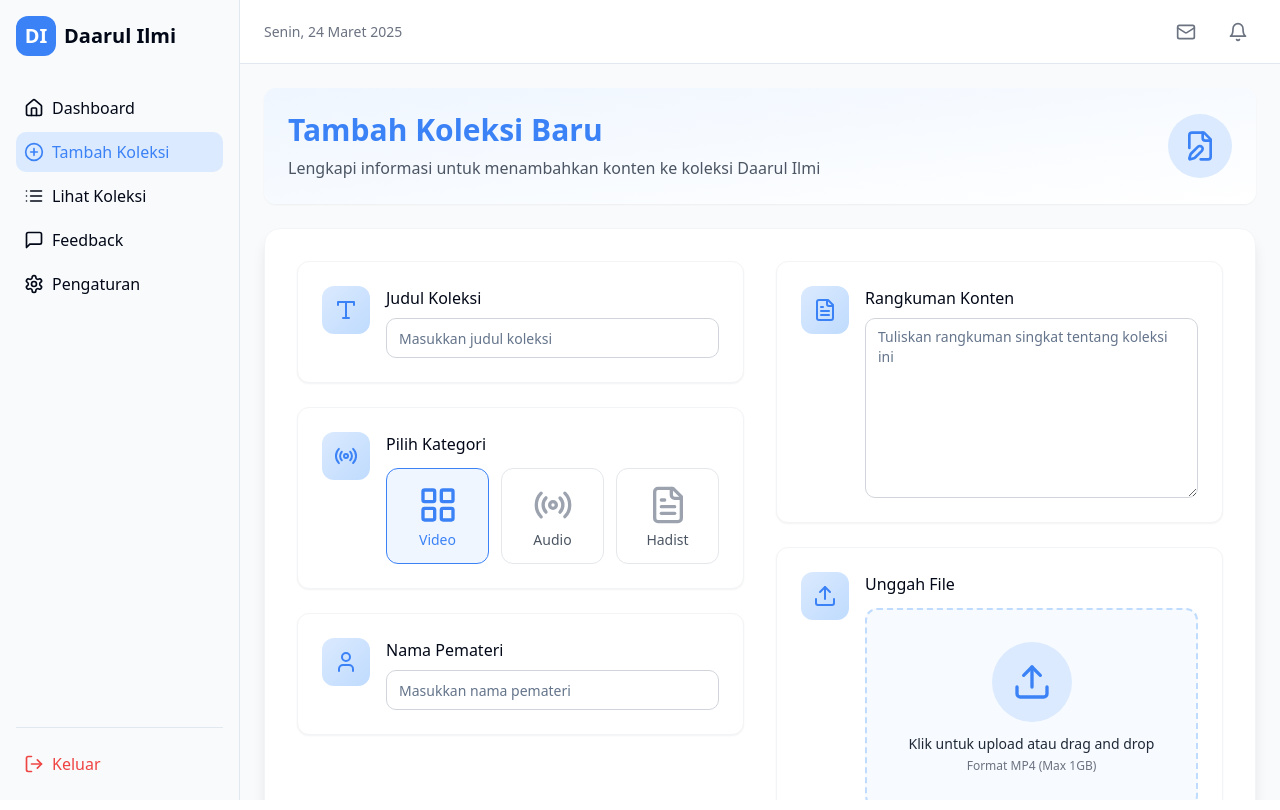
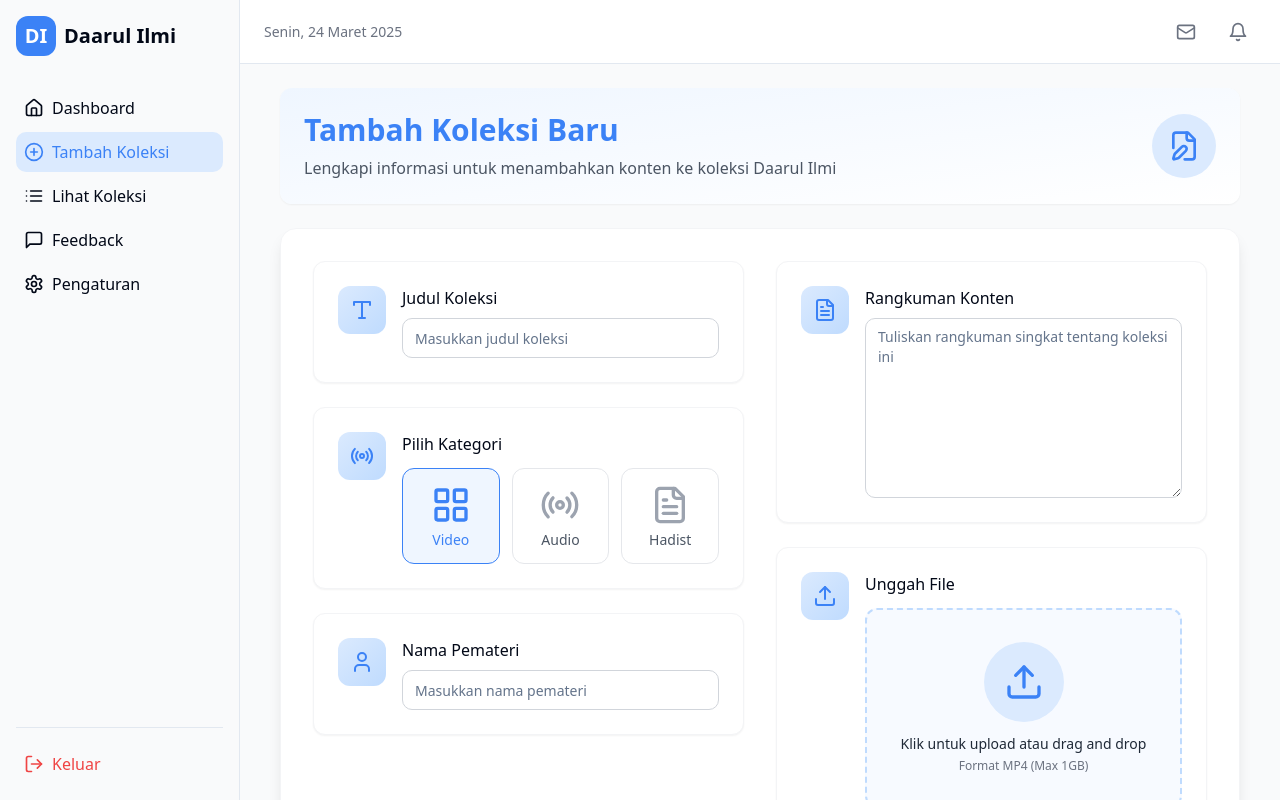
Before and after one commit to aprilita-ls/ilmi-collection-manager, a React (Vite) app: page /tambah-koleksi in a window 1280 px wide. Built offline with nearby package versions, Linux system fonts and the light colour scheme.

Commit message:
Fix: Equalize form column sizes
Ensure form columns have equal sizes for better layout.

```diff
--- a/src/pages/TambahKoleksi.tsx
+++ b/src/pages/TambahKoleksi.tsx
@@ -183,7 +183,7 @@ const TambahKoleksi = () => {
 
   return (
     <DashboardLayout>
-      <div className="max-w-6xl mx-auto space-y-6">
+      <div className="max-w-6xl mx-auto px-4 space-y-6">
         {/* Page Header */}
         <div className="flex items-center justify-between bg-gradient-to-br from-blue-50 to-white p-6 rounded-xl shadow-sm">
           <div>
@@ -198,9 +198,9 @@ const TambahKoleksi = () => {
         {/* Main Form Container */}
         <Card className="p-8 bg-white border-gray-100 shadow-lg rounded-2xl">
           <form onSubmit={handleSubmit} className="space-y-8">
-            <div className="grid md:grid-cols-2 gap-8">
+            <div className="grid md:grid-cols-2 gap-8 w-full">
               {/* Left Column */}
-              <div className="space-y-6">
+              <div className="space-y-6 w-full">
                 <FormField
                   icon={<TypeIcon className="w-6 h-6 text-daarul-blue" />}
                   label="Judul Koleksi"
@@ -237,7 +237,7 @@ const TambahKoleksi = () => {
               </div>
 
               {/* Right Column */}
-              <div className="space-y-6">
+              <div className="space-y-6 w-full">
                 <FormField
                   icon={<FileTextIcon className="w-6 h-6 text-daarul-blue" />}
                   label="Rangkuman Konten"
```
